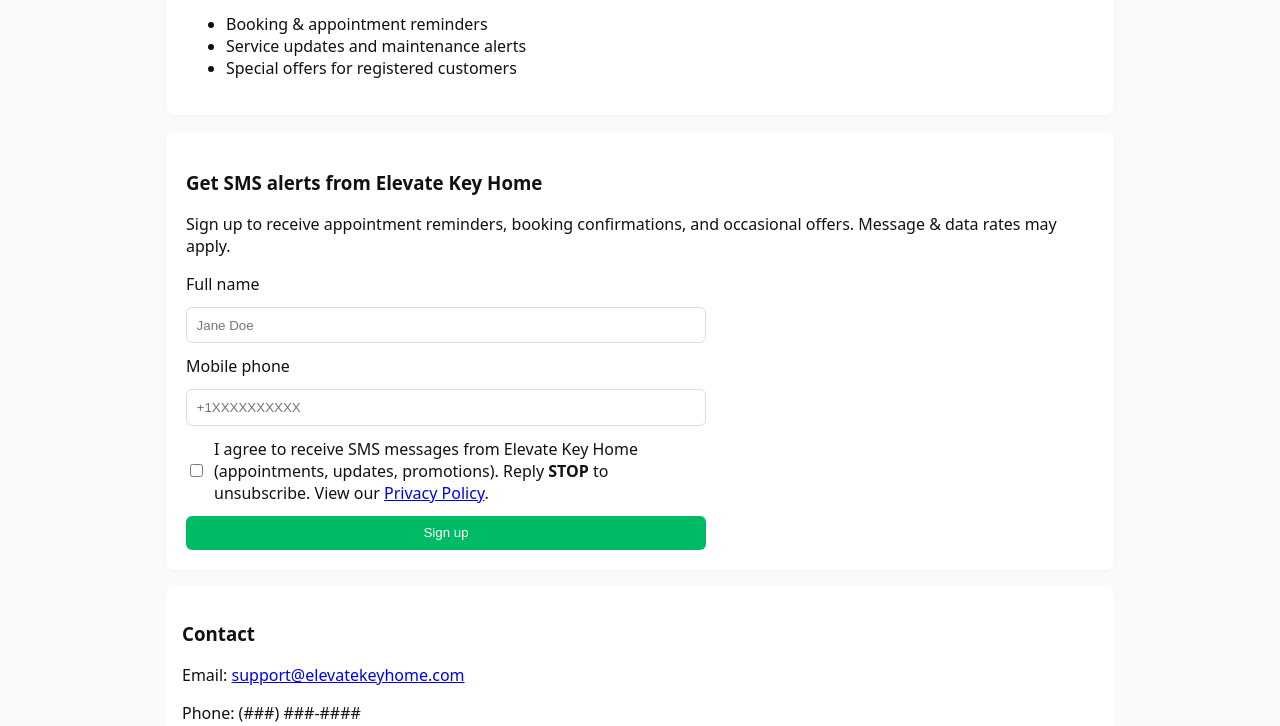
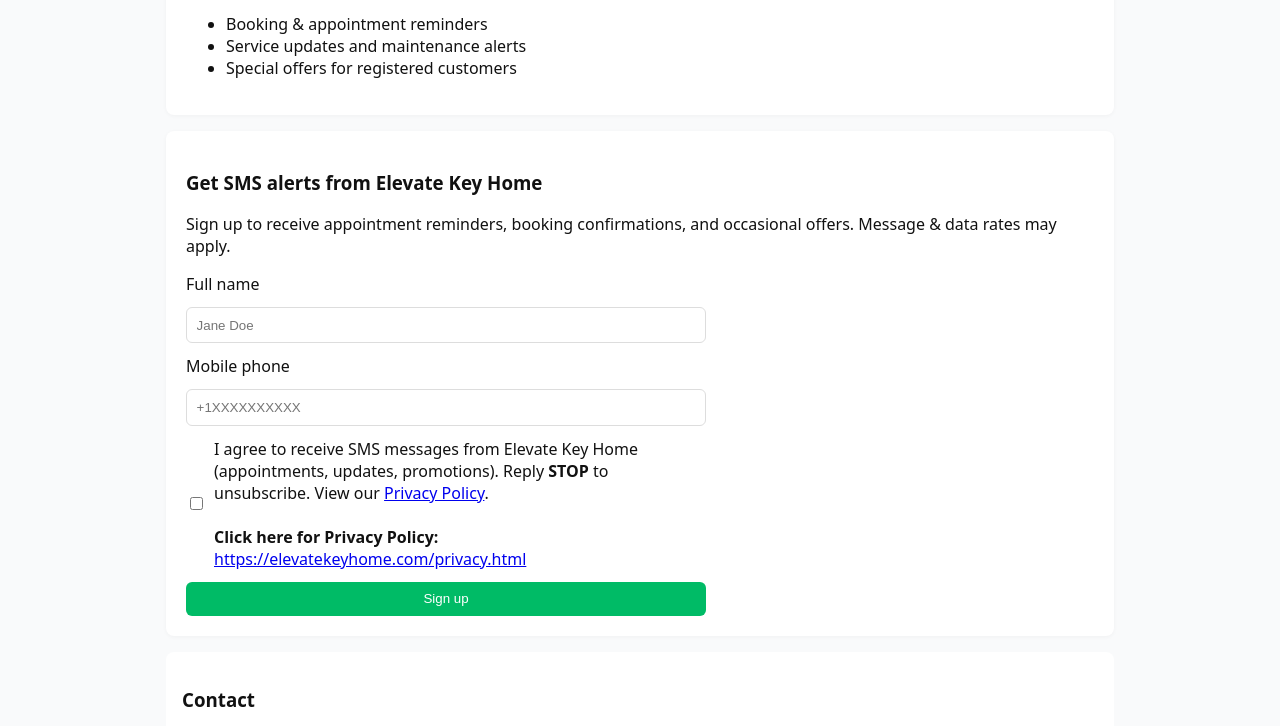
Before and after one commit to talejab/Elevatehomes.com, a plain HTML site: page index.html in a window 1280 px wide. Shown: the part 226-952 px from the top of the page. Drawn offline with Linux system fonts and the light colour scheme.

Commit message:
Update index.html

```diff
--- a/index.html
+++ b/index.html
@@ -36,14 +36,22 @@
       <form id="smsForm" method="POST" action="/api/subscribe">
         <label for="name">Full name</label>
         <input id="name" name="name" required placeholder="Jane Doe" />
+
         <label for="phone">Mobile phone</label>
         <input id="phone" name="phone" required placeholder="+1XXXXXXXXXX" pattern="^\+?[0-9\s\-\(\)]{7,20}$" />
+
         <div class="checkbox">
           <input type="checkbox" id="consent" name="consent" value="1" required />
           <label for="consent">
-            I agree to receive SMS messages from Elevate Key Home (appointments, updates, promotions). Reply <strong>STOP</strong> to unsubscribe. View our <a href="/privacy.html">Privacy Policy</a>.
+            I agree to receive SMS messages from Elevate Key Home (appointments, updates, promotions).
+            Reply <strong>STOP</strong> to unsubscribe.
+            View our <a href="/privacy.html">Privacy Policy</a>.
+            <br><br>
+            <strong>Click here for Privacy Policy:</strong>
+            <a href="/privacy.html" target="_blank" rel="noopener noreferrer">https://elevatekeyhome.com/privacy.html</a>
           </label>
         </div>
+
         <input type="hidden" name="source" value="site-signup" />
         <button type="submit">Sign up</button>
       </form>
@@ -54,7 +62,7 @@
     <section class="contact">
       <h3>Contact</h3>
       <p>Email: <a href="mailto:support@elevatekeyhome.com">support@elevatekeyhome.com</a></p>
-      <p>Phone: (###) ###-####</p>
+      <p>Phone: (531) 346-0136</p>
       <p>Address: 123 Main St, City, State ZIP</p>
     </section>
   </main>
```
